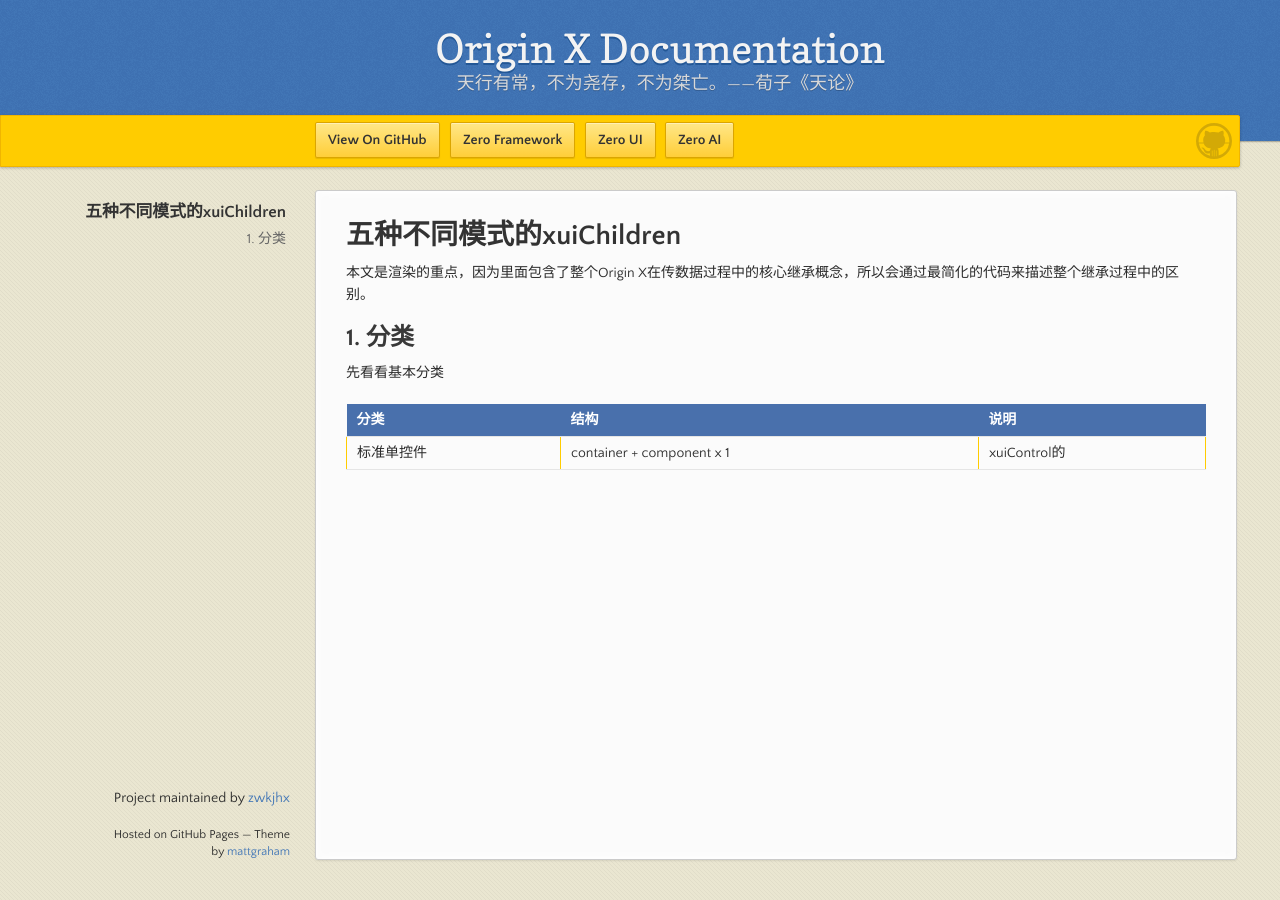
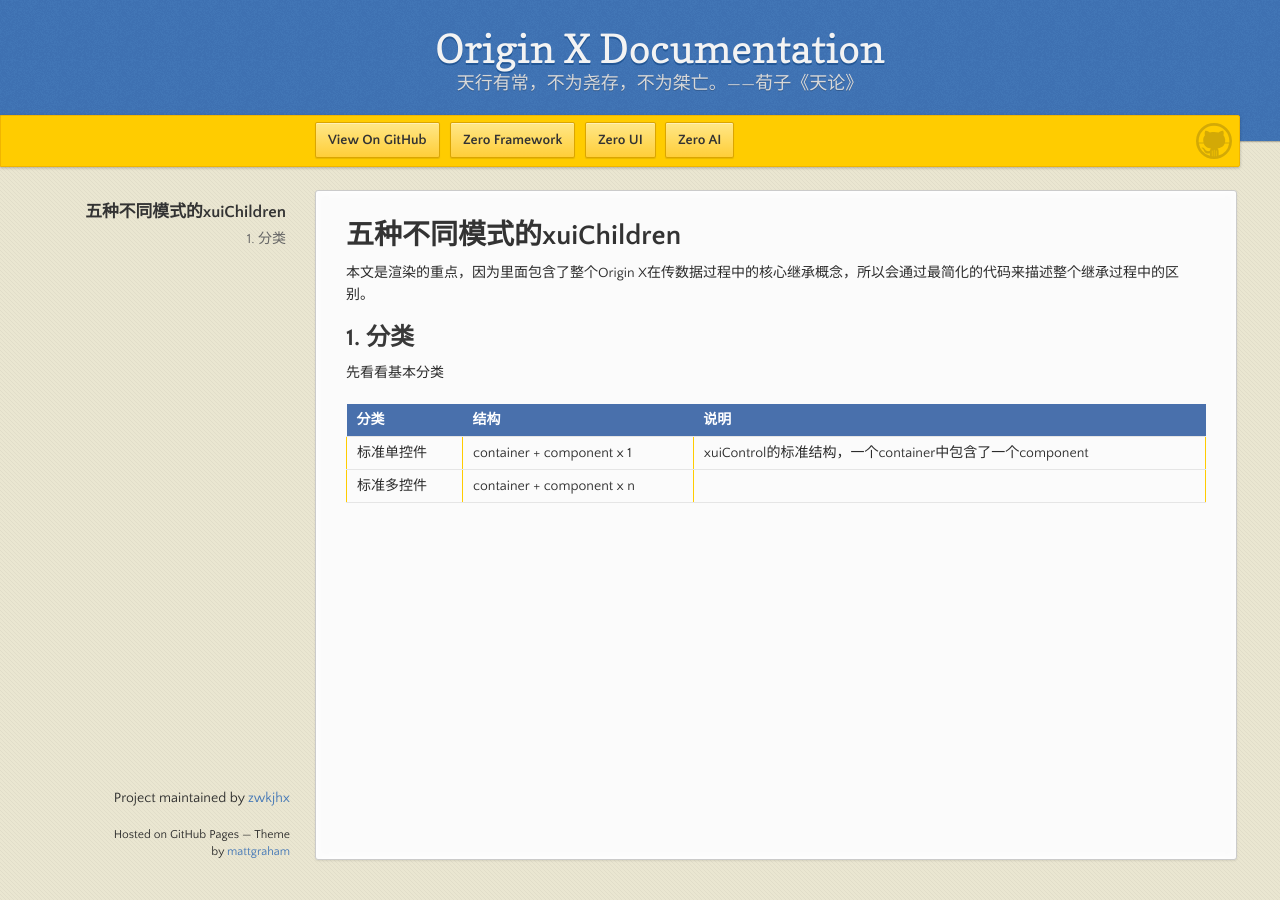
Before and after one commit to zwkjhx/ox-doc, a Jekyll site: the page built from specification/3-origin-xgui-fan/spo-017-wu-zhong-bu-tong-mo-shi-de-xuichildren-shuo-ming.md, in a window 1280 px wide. Built offline with Jekyll 4.4.1, drawn with Linux system fonts in a browser that asks for light colours; our own code applies the rules of GitHub Pages for plain Markdown files.

Commit message:
Updates specification/3-origin-xgui-fan/spo-017-wu-zhong-bu-tong-mo-shi-de-xuichildren-shuo-ming.md
Auto commit by GitBook Editor

```diff
--- a/specification/3-origin-xgui-fan/spo-017-wu-zhong-bu-tong-mo-shi-de-xuichildren-shuo-ming.md
+++ b/specification/3-origin-xgui-fan/spo-017-wu-zhong-bu-tong-mo-shi-de-xuichildren-shuo-ming.md
@@ -8,4 +8,5 @@
 
 | 分类 | 结构 | 说明 |
 | :--- | :--- | :--- |
-| 标准单控件 | container + component x 1 | xuiControl的 |
+| 标准单控件 | container + component x 1 | xuiControl的标准结构，一个container中包含了一个component |
+| 标准多控件 | container + component x n |  |
```
